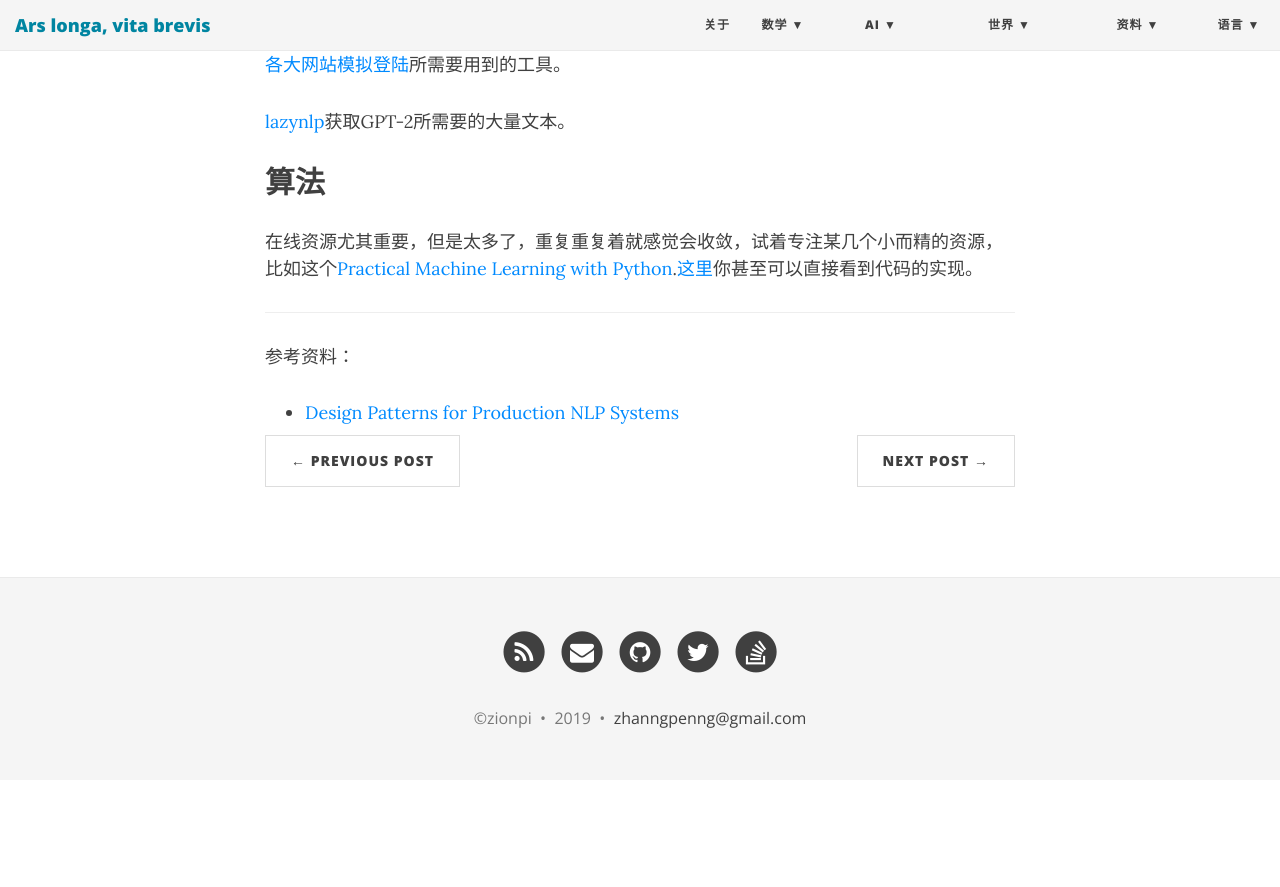
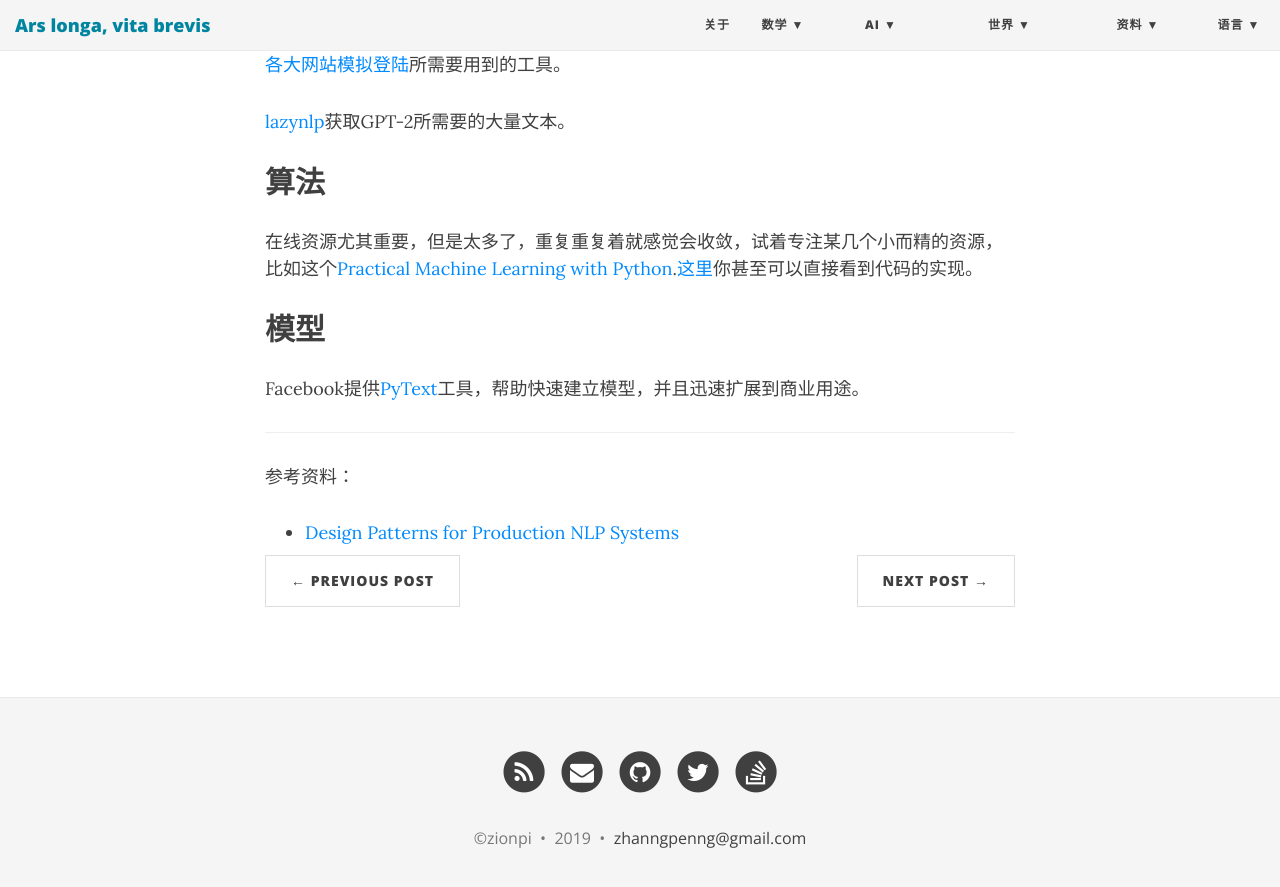
Before and after one commit to ZionPi/zionpi.github.io, a Jekyll site: the page built from _posts/2015-10-06-build-a-nlp-system.md, in a window 1280 px wide and 900 px high, scrolled down 867 px. Shown: the top 887 px of the window. Built offline with Jekyll 4.4.1, drawn with Linux system fonts in a browser that asks for light colours; nearby versions of some CDN libraries; before the commit the page ends 1647 px from its top, so only the background shows below that.

Commit message:
Update 2015-10-06-build-a-nlp-system.md

```diff
--- a/_posts/2015-10-06-build-a-nlp-system.md
+++ b/_posts/2015-10-06-build-a-nlp-system.md
@@ -25,6 +25,9 @@ NLP系统，顾名思义，是自然语言处理系统。[前面]()我们已经
 
 在线资源尤其重要，但是太多了，重复重复着就感觉会收敛，试着专注某几个小而精的资源，比如这个[Practical Machine Learning with Python](https://github.com/dipanjanS/practical-machine-learning-with-python).[这里](https://nbviewer.jupyter.org/github/dipanjanS/practical-machine-learning-with-python/tree/master/notebooks/)你甚至可以直接看到代码的实现。
 
+## 模型
+Facebook提供[PyText](https://pytext-pytext.readthedocs-hosted.com/en/latest/)工具，帮助快速建立模型，并且迅速扩展到商业用途。
+
 ---
 参考资料：
 - [Design Patterns for Production NLP Systems](http://deliprao.com/archives/294)
```
